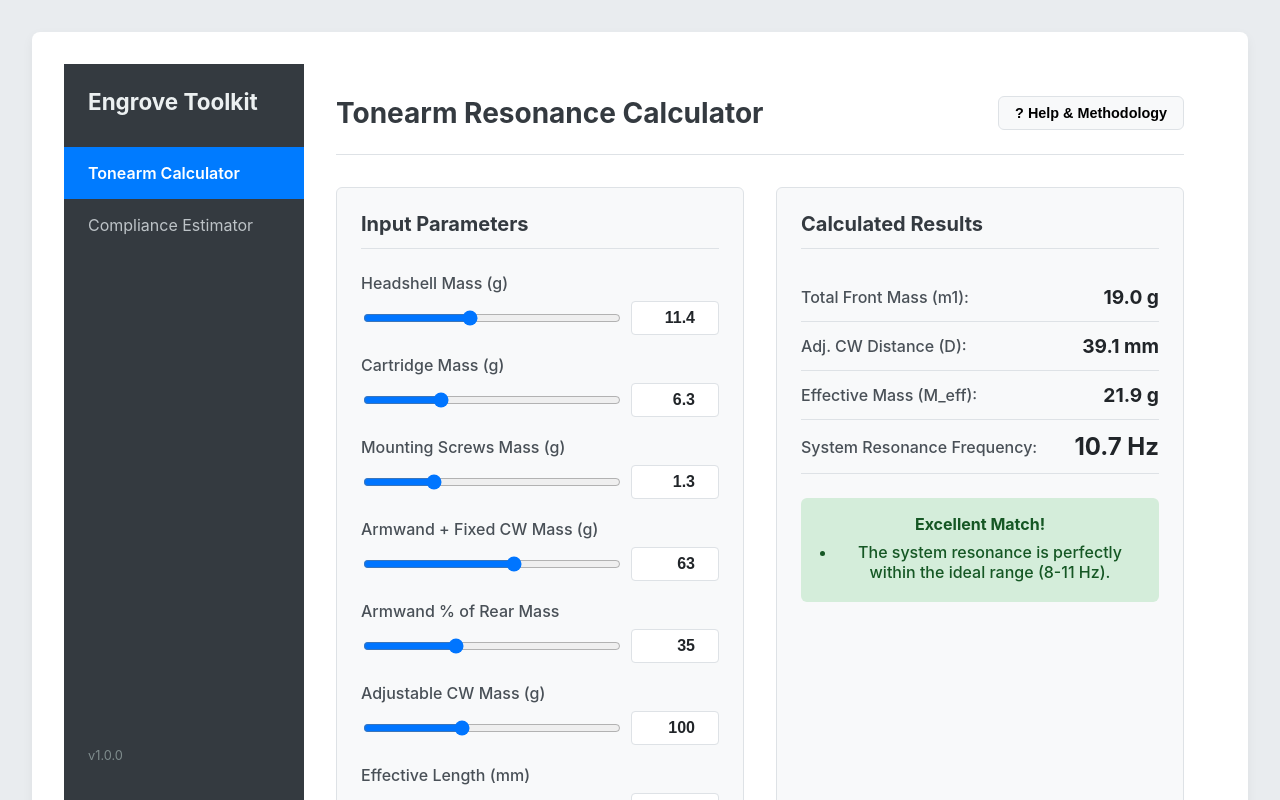
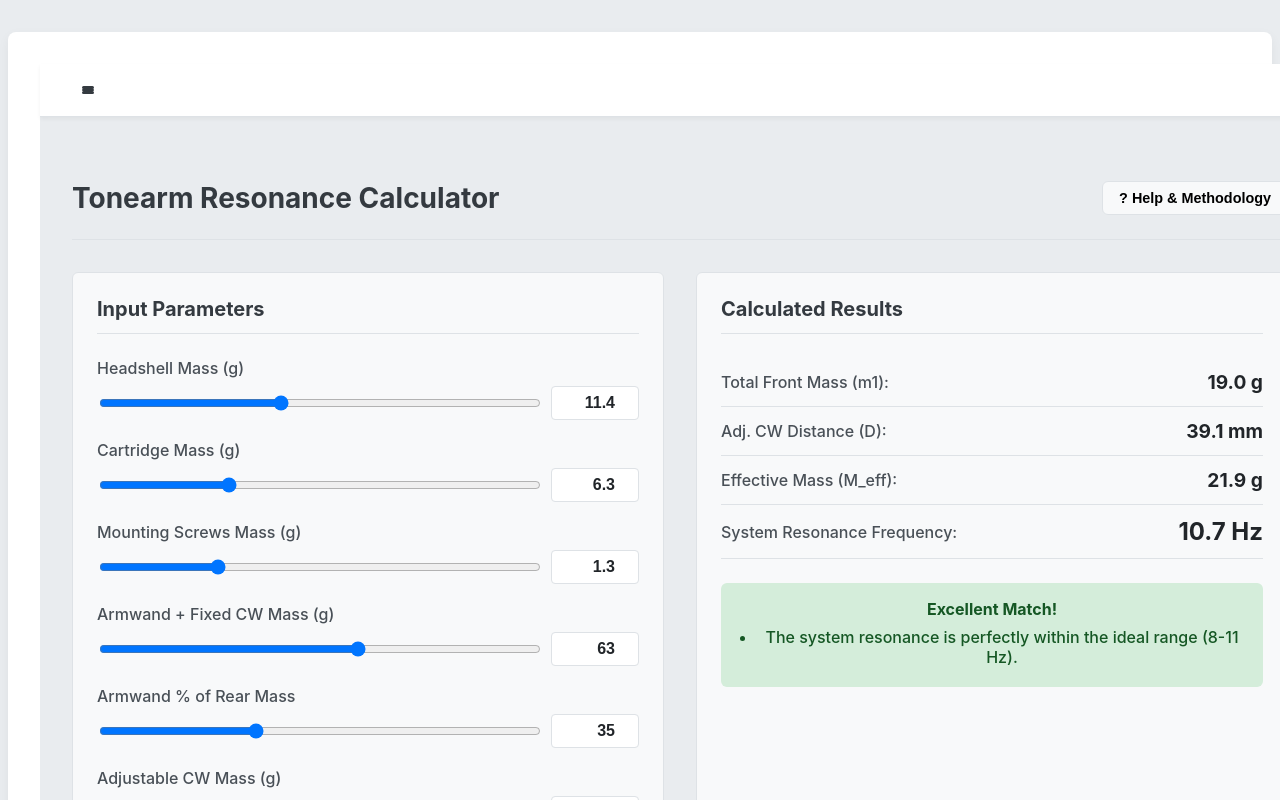
Before and after one commit to Engrove/Turntable, a Vue app: page / in a window 1280 px wide. Built offline with nearby package versions, Linux system fonts and the light colour scheme.

Commit message:
Update App.vue

```diff
--- a/src/App.vue
+++ b/src/App.vue
@@ -1,25 +1,36 @@
 <script setup>
-import { RouterLink, RouterView, useRouter } from 'vue-router'
+import { ref } from 'vue';
+import { RouterLink, RouterView, useRouter } from 'vue-router';
 
-// Hämta den aktiva router-instansen från applikationens kontext.
-// Detta är det rekommenderade sättet i Vue 3.
+// Använd den rekommenderade metoden för att hämta routern
 const router = useRouter();
+
+// En reaktiv variabel för att hålla koll på om menyn är öppen eller stängd
+const isMenuOpen = ref(false);
+
+// Funktion för att stänga menyn. Anropas från flera ställen.
+const closeMenu = () => {
+  isMenuOpen.value = false;
+};
 </script>
 
 <template>
-  <div class="toolkit-wrapper">
-    <aside class="sidebar">
+  <div class="app-container">
+    <!-- SIDOMENYN (Sidebar) -->
+    <!-- Den har en klass 'is-open' när isMenuOpen är true, vilket styr dess synlighet via CSS -->
+    <aside class="sidebar" :class="{ 'is-open': isMenuOpen }">
       <div class="sidebar-header">
         <h3>Engrove Toolkit</h3>
+        <!-- En tydlig stängningsknapp inuti menyn -->
+        <button @click="closeMenu" class="close-menu-btn">×</button>
       </div>
       <nav class="main-nav">
-        <!-- Loopen fungerar exakt som förut, men den använder nu den korrekta router-instansen -->
         <RouterLink
           v-for="route in router.options.routes"
           :key="route.name"
           :to="route.path"
+          @click="closeMenu"
         >
-          <!-- Vi lägger till en v-if för att bara rendera länkar som har en titel, för framtida flexibilitet -->
           <template v-if="route.meta && route.meta.title">
             {{ route.meta.title }}
           </template>
@@ -29,28 +40,178 @@ const router = useRouter();
         <p>v1.0.0</p>
       </div>
     </aside>
-    <main class="content-area">
-      <RouterView />
-    </main>
+
+    <!-- En overlay som täcker innehållet när menyn är öppen -->
+    <!-- Ett klick på den stänger menyn -->
+    <div v-if="isMenuOpen" class="menu-overlay" @click="closeMenu"></div>
+
+    <!-- HUVUDINNEHÅLL -->
+    <div class="main-wrapper">
+      <header class="main-header">
+        <!-- "Hamburger"-knappen för att öppna menyn -->
+        <button @click="isMenuOpen = true" class="hamburger-btn">
+          <span></span>
+          <span></span>
+          <span></span>
+        </button>
+      </header>
+      <main class="content-area">
+        <RouterView />
+      </main>
+    </div>
   </div>
 </template>
 
 <style scoped>
-/* ... (samma CSS som tidigare) ... */
-.toolkit-wrapper{display:flex;height:100%}.sidebar{width:240px;background-color:var(--header-color);color:#ecf0f1;display:flex;flex-direction:column;padding:1.5rem 0;flex-shrink:0}.sidebar-header{padding:0 1.5rem;margin-bottom:2rem;font-size:1.2rem}.sidebar-header h3{margin:0}.main-nav{display:flex;flex-direction:column;flex-grow:1}.main-nav a{color:#bdc3c7;text-decoration:none;padding:1rem 1.5rem;transition:background-color .2s ease,color .2s ease}.main-nav a:hover{background-color:#495057;color:#fff}.main-nav a.router-link-exact-active{background-color:var(--accent-color,#007bff);color:#fff;font-weight:600}.sidebar-footer{padding:0 1.5rem;font-size:.8rem;color:#7f8c8d}.content-area{flex-grow:1;padding:2rem;overflow-y:auto}
+/* Behållare för hela appen */
+.app-container {
+  display: flex;
+  height: 100vh;
+  width: 100vw;
+  background-color: #e9ecef;
+}
+
+/* Sidomenyn (Sidebar) - NU DOLD SOM STANDARD */
+.sidebar {
+  position: fixed;
+  top: 0;
+  left: 0;
+  height: 100%;
+  width: 260px;
+  background-color: var(--header-color);
+  color: #ecf0f1;
+  display: flex;
+  flex-direction: column;
+  padding: 1.5rem 0;
+  z-index: 1001; /* Högst upp */
+  transform: translateX(-100%); /* Dold utanför skärmen */
+  transition: transform 0.3s ease-in-out;
+}
+
+/* Stilen för menyn när den är öppen */
+.sidebar.is-open {
+  transform: translateX(0);
+  box-shadow: 5px 0 15px rgba(0,0,0,0.2);
+}
+
+.sidebar-header {
+  display: flex;
+  justify-content: space-between;
+  align-items: center;
+  padding: 0 1.5rem;
+  margin-bottom: 2rem;
+  font-size: 1.2rem;
+}
+.sidebar-header h3 { margin: 0; }
+
+.close-menu-btn {
+  background: none;
+  border: none;
+  color: #bdc3c7;
+  font-size: 2.5rem;
+  line-height: 1;
+  cursor: pointer;
+  transition: color 0.2s ease;
+}
+.close-menu-btn:hover {
+  color: #fff;
+}
+
+.main-nav {
+  display: flex;
+  flex-direction: column;
+  flex-grow: 1;
+}
+.main-nav a {
+  color: #bdc3c7;
+  text-decoration: none;
+  padding: 1rem 1.5rem;
+  transition: background-color .2s ease,color .2s ease;
+  border-left: 3px solid transparent;
+}
+.main-nav a:hover {
+  background-color: #495057;
+  color: #fff;
+}
+.main-nav a.router-link-exact-active {
+  background-color: rgba(0, 123, 255, 0.15);
+  color: #fff;
+  font-weight: 600;
+  border-left-color: var(--accent-color, #007bff);
+}
+
+.sidebar-footer {
+  padding: 0 1.5rem;
+  font-size: .8rem;
+  color: #7f8c8d;
+}
+
+/* Overlay som täcker innehållet */
+.menu-overlay {
+  position: fixed;
+  top: 0;
+  left: 0;
+  width: 100%;
+  height: 100%;
+  background-color: rgba(0, 0, 0, 0.5);
+  z-index: 1000;
+}
+
+/* Behållare för huvud-header och content-area */
+.main-wrapper {
+  flex-grow: 1;
+  display: flex;
+  flex-direction: column;
+  height: 100%;
+  width: 100%;
+}
+
+/* Header för huvudinnehållet (med hamburger-knappen) */
+.main-header {
+  background: white;
+  padding: 0.75rem 2rem;
+  box-shadow: 0 2px 4px rgba(0,0,0,0.05);
+  z-index: 100;
+}
+
+.hamburger-btn {
+  background: none;
+  border: none;
+  cursor: pointer;
+  padding: 10px;
+  display: flex;
+  flex-direction: column;
+  justify-content: space-around;
+  width: 32px;
+  height: 28px;
+}
+.hamburger-btn span {
+  display: block;
+  width: 100%;
+  height: 3px;
+  background: var(--header-color);
+  border-radius: 3px;
+}
+
+/* Huvudinnehållet */
+.content-area {
+  flex-grow: 1;
+  padding: 2rem;
+  overflow-y: auto;
+}
 </style>
 
 <style>
-/* Global layout-fix för att eliminera den yttre scrollbaren */
+/* Globala stilar - oförändrade */
 html, body {
   height: 100%;
   margin: 0;
   padding: 0;
-  overflow: hidden; /* Denna rad är nyckeln: Förbjuder webbläsarens scrollbar */
+  overflow: hidden;
 }
 
 #app {
-  height: 100%; /* Använder 100% för att perfekt fylla body-elementet */
+  height: 100%;
   padding: 0;
   max-width: none;
 }
```
